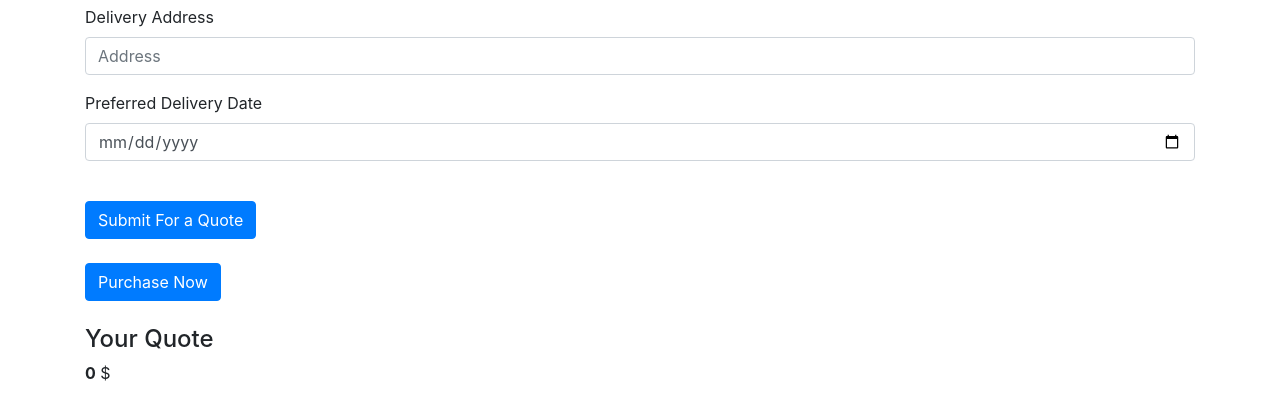
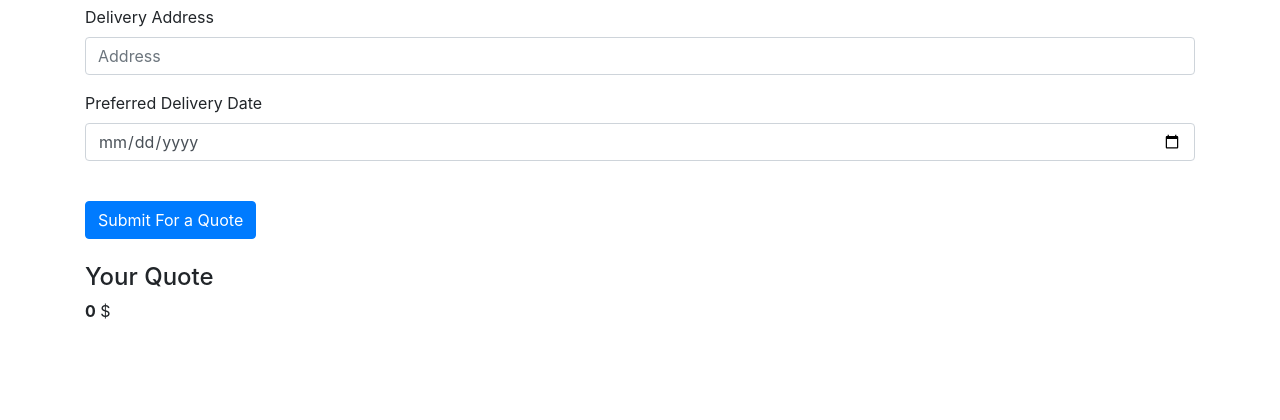
Before and after one commit to cosc4353-23/group-project, a Flask app: page /price_module in a window 1280 px wide. Shown: the part 311-731 px from the top of the page. Run offline with Flask 2, Linux system fonts and the light colour scheme; a user stored in the database is signed in; some libraries are stand-ins or nearby versions.

Commit message:
Add files via upload

```diff
--- a/website/templates/price_module.html
+++ b/website/templates/price_module.html
@@ -46,9 +46,6 @@
 <br />
 <br />
 
-<button id="purchase" class="btn btn-primary">Purchase Now</button>
-<br />
-<br />
 
 <div>
     <h4>Your Quote</h4>
--- a/website/views.py
+++ b/website/views.py
@@ -85,6 +85,8 @@ def price_module():
 
 
 
+
+
 @views.route('/history', methods=['GET', 'POST'])
 @login_required
 def history():
```
Also changed, not shown: instance/database.db, website/models.py (line endings or trailing spaces).
